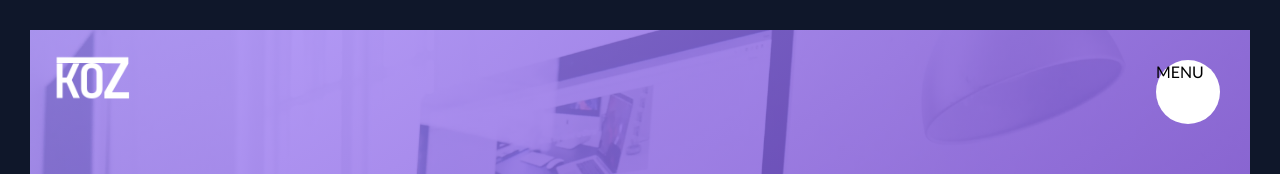
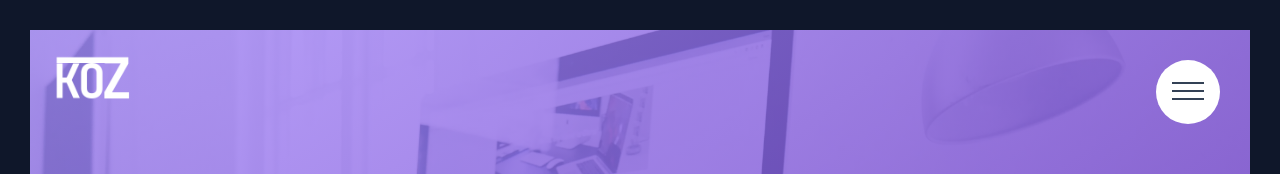
Before and after one commit to andriy-koz/portfolio-final, a Next.js app: page / in a window 1280 px wide. Shown: the top 174 px of the page. Built offline with nearby package versions, Linux system fonts and the light colour scheme.

Commit message:
feat: navigation

```diff
--- a/components/Navigation.js
+++ b/components/Navigation.js
@@ -11,12 +11,14 @@ const Navigation = () => {
           navOpen ? 'scale-[50]' : 'scale-1'
         } z-30 transition-all duration-500`}
       />
-      <div className='h-16 w-16 fixed top-[3.75rem] right-[3.75rem] z-40 bg-white rounded-full'>
-        <div
-          className='text-black'
-          onClick={() => setNavOpen(prevState => !prevState)}>
-          MENU
-        </div>
+      <div
+        className='h-16 w-16 fixed top-[3.75rem] right-[3.75rem] z-40 bg-white rounded-full cursor-pointer group '
+        onClick={() => setNavOpen(prevState => !prevState)}>
+        <span
+          className={`mx-auto mt-[1.85rem] relative block w-8 h-[2px] bg-slate-700 transition-all before:bg-slate-700 before:w-8 before:h-[2px] before:absolute before:top-2 after:bg-slate-700 after:w-8 after:h-[2px] after:absolute after:-top-2 group-hover:after:-top-[10px] group-hover:before:top-[10px] before:transition-all after:transition-all ${
+            navOpen &&
+            'bg-transparent after:rotate-45 before:-rotate-45 after:top-0 after:left-0 before:top-0 before:left-0 group-hover:before:top-0 group-hover:after:top-0'
+          }`}></span>
       </div>
       <ul
         className={`fixed top-1/2 left-1/2 z-50 text-white uppercase -translate-x-1/2 -translate-y-1/2 space-y-4 text-2xl flex flex-col items-center transition-all ${
```
